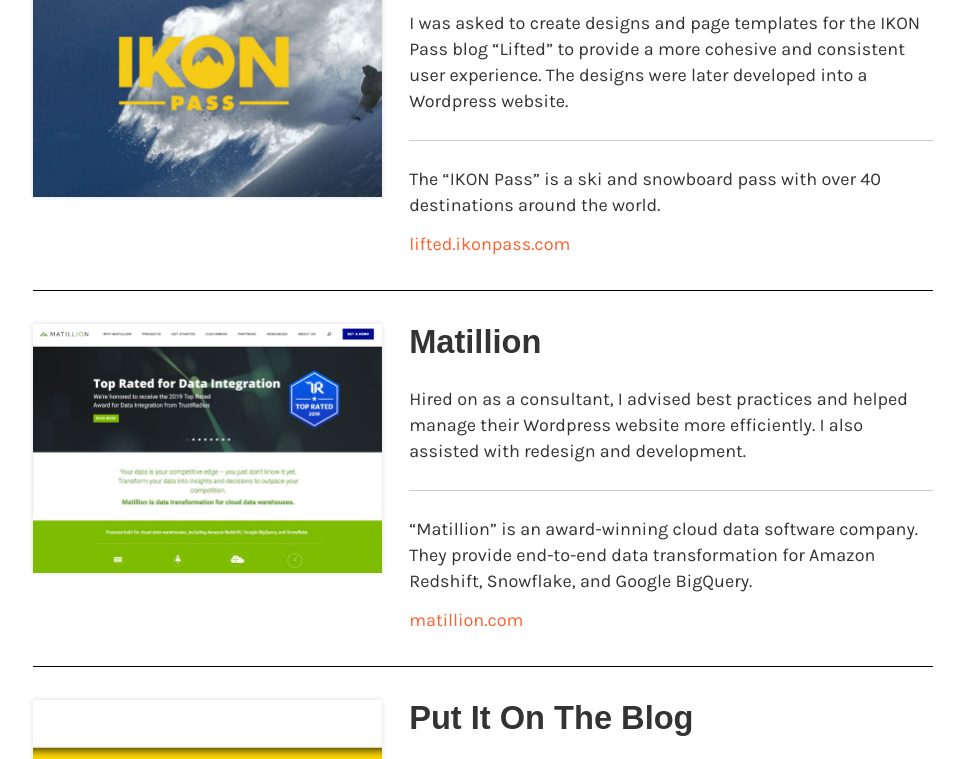
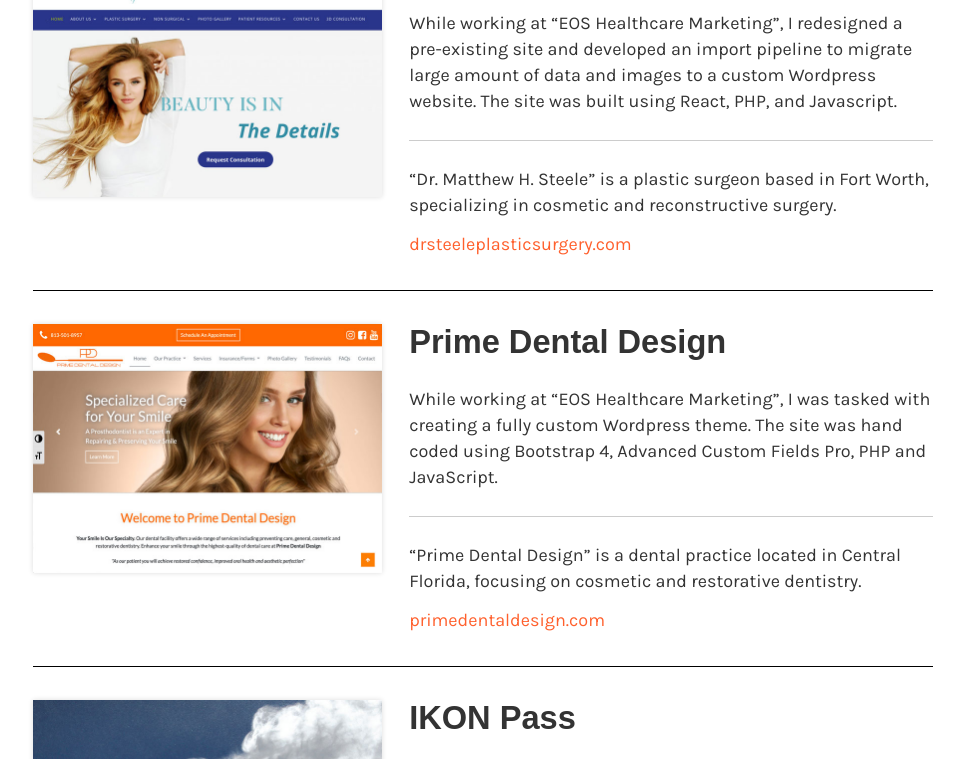
Before and after one commit to buildingsareheavy/buildingsareheavy.com, a Gatsby site: page /portfolio in a window 1280 px wide. Shown: the part 401-1160 px from the top of the page, without its empty margins (157-1117 px from the left). Built offline with nearby package versions, Linux system fonts and the light colour scheme; Gatsby itself is replaced by a stand-in of ours; a web font is replaced by a local one.

Commit message:
added prime and dr steele

```diff
--- a/src/components/portfolio/portfolio-items.js
+++ b/src/components/portfolio/portfolio-items.js
@@ -3,14 +3,16 @@
 
 // Import images
 import AnimatingMuseums from './assets/animating-museums.jpg'
-import CentralFlorida from './assets/central-florida-smiles.jpg'
+// import CentralFlorida from './assets/central-florida-smiles.jpg'
 import ClaremontRanch from './assets/claremont-ranch.jpg'
 import FreshStudio23 from './assets/fresh-studio-23.jpg'
 import GoneCamping from './assets/gone-camping-rv.jpg'
 import IkonPass from './assets/ikon-pass.jpg'
 import LoopDental from './assets/loop-dental.jpg'
 import Matillion from './assets/matillion.jpg'
+import MatthewSteele from './assets/matthew-steele.jpg'
 import MFCstudio from './assets/my-favourite-colour-studio.jpg'
+import PrimeDentalDesign from './assets/prime-dental-design.jpg'
 import PureSmiles from './assets/pure-smiles.jpg'
 import PutItOnTheBlog from './assets/put-it-on-the-blog.jpg'
 import ScaglioneHardwood from './assets/scaglione-hardwood-flooring.jpg'
@@ -19,6 +21,22 @@
 
 const PortfolioItems = props => (
   <div>
+    <PortfolioItem
+      title="Matthew Steele Plastic Surgery"
+      descriptionOne="While working at “EOS Healthcare Marketing”, I redesigned a pre-existing site and developed an import pipeline to migrate large amount of data and images to a custom Wordpress website. The site was built using React, PHP, and Javascript."
+      descriptionTwo="“Dr. Matthew H. Steele” is a plastic surgeon based in Fort Worth, specializing in cosmetic and reconstructive surgery."
+      image={MatthewSteele}
+      linkURL="https://drsteeleplasticsurgery.com/"
+      linkName="drsteeleplasticsurgery.com"
+    />
+    <PortfolioItem
+      title="Prime Dental Design"
+      descriptionOne="While working at “EOS Healthcare Marketing”, I was tasked with creating a fully custom Wordpress theme. The site was hand coded using Bootstrap 4, Advanced Custom Fields Pro, PHP and JavaScript."
+      descriptionTwo="“Prime Dental Design” is a dental practice located in Central Florida, focusing on cosmetic and restorative dentistry."
+      image={PrimeDentalDesign}
+      linkURL="https://primedentaldesign.com/"
+      linkName="primedentaldesign.com"
+    />
     <PortfolioItem
       title="IKON Pass"
       descriptionOne="I was asked to create designs and page templates for the IKON Pass blog “Lifted” to provide a more cohesive and consistent user experience. The designs were later developed into a Wordpress website."
@@ -107,14 +125,14 @@
       linkURL="https://claremontranchvet.com/"
       linkName="claremontranchvet.com"
     />
-    <PortfolioItem
+    {/* <PortfolioItem
       title="Central Florida Smiles"
       descriptionOne="While working at “EOS Healthcare Marketing”, I was tasked with creating a fully custom Wordpress theme, based on the new branding direction of the practice. The site was hand coded using Bootstrap 4, Advanced Custom Fields Pro, and custom PHP and JavaScript."
       descriptionTwo="“Wiewiora & Dunn Orthodontics” is a oral surgery practice, located in Lake Mary and Longwood, Florida."
       image={CentralFlorida}
       linkURL="https://centralfloridasmiles.com/"
       linkName="centralfloridasmiles.com"
-    />
+    /> */}
     <PortfolioItem
       title="MFC Studio"
       descriptionOne="A client website, I was tasked to create consistent branding with hundreds of store items, as well as curate featured collections of work that was both for sale and on display as fine art."
```
Also changed, not shown: src/components/portfolio/assets/matthew-steele.jpg (added), src/components/portfolio/assets/prime-dental-design.jpg (added), src/components/portfolio/assets/with-food-and-love.jpg.
